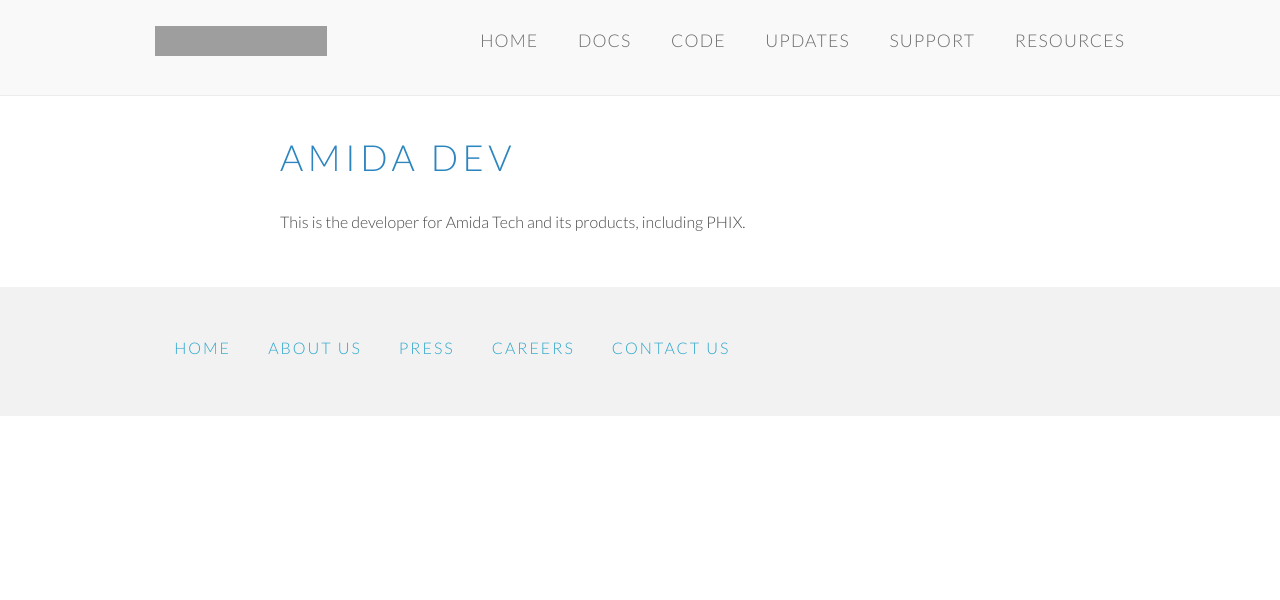
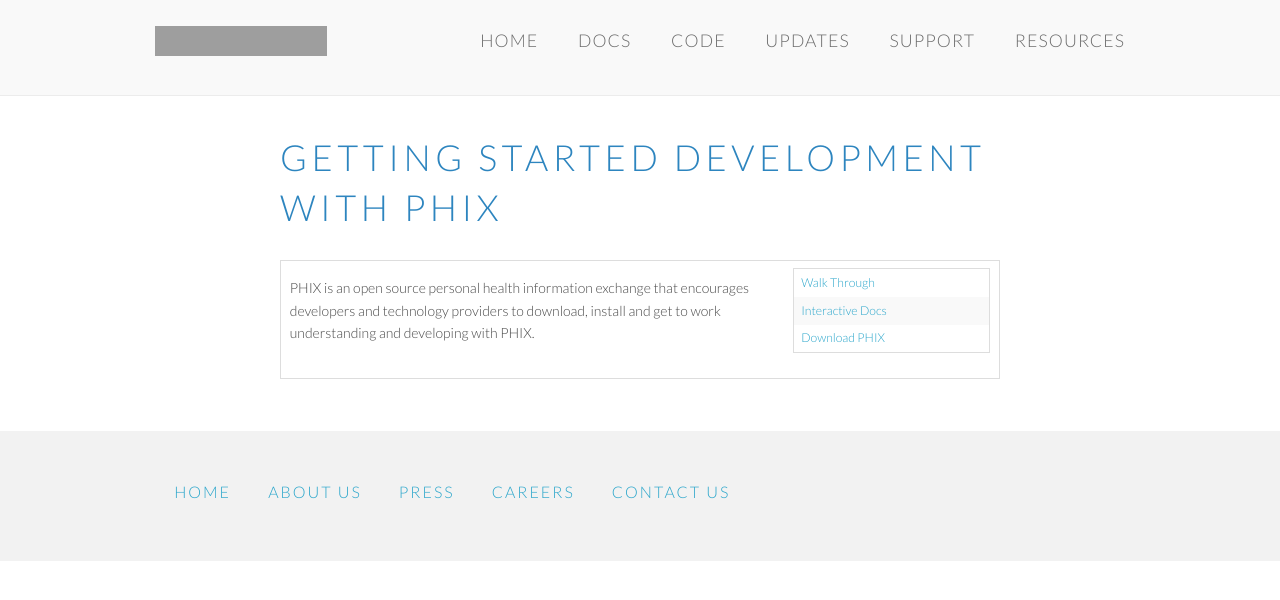
Before and after one commit to amida-tech/developers.amida.com, a Jekyll site: the page built from getting-started.html, in a window 1280 px wide. Shown: the top 600 px of the page. Built offline with Jekyll 4.4.1, drawn with Linux system fonts in a browser that asks for light colours; nearby versions of some CDN libraries; grey boxes are pictures that could not be loaded.

Commit message:
add steps on getting started

```diff
--- a/getting-started.html
+++ b/getting-started.html
@@ -4,6 +4,31 @@
 overview: true
 ---
 
-<h2>Amida Dev</h2>
+<h2>Getting Started Development With PHIX</h2>
 
-<p>This is the developer for Amida Tech and its products, including PHIX.</p>
+<table cellpadding="5" width="100%" >
+    <tr>
+        <td width="70%">
+            <p>PHIX is an open source personal health information exchange that encourages developers and technology providers to download, install and get to work understanding and developing with PHIX.</p>
+        </td>
+        <td>
+            <table cellpadding="5" width="100%" >
+                <tr>
+                    <td>
+                        <a href="walk-through/what-is-phix.html">Walk Through</a>
+                    </td>
+                </tr>
+                <tr>
+                    <td>
+                        <a href="docs.html">Interactive Docs</a>
+                    </td>
+                </tr>
+                <tr>
+                    <td>
+                        <a href="https://github.com/amida-tech/PHIX" target="_blank">Download PHIX</a>
+                    </td>
+                </tr>
+            </table>
+        </td>
+    </tr>
+</table>
```
